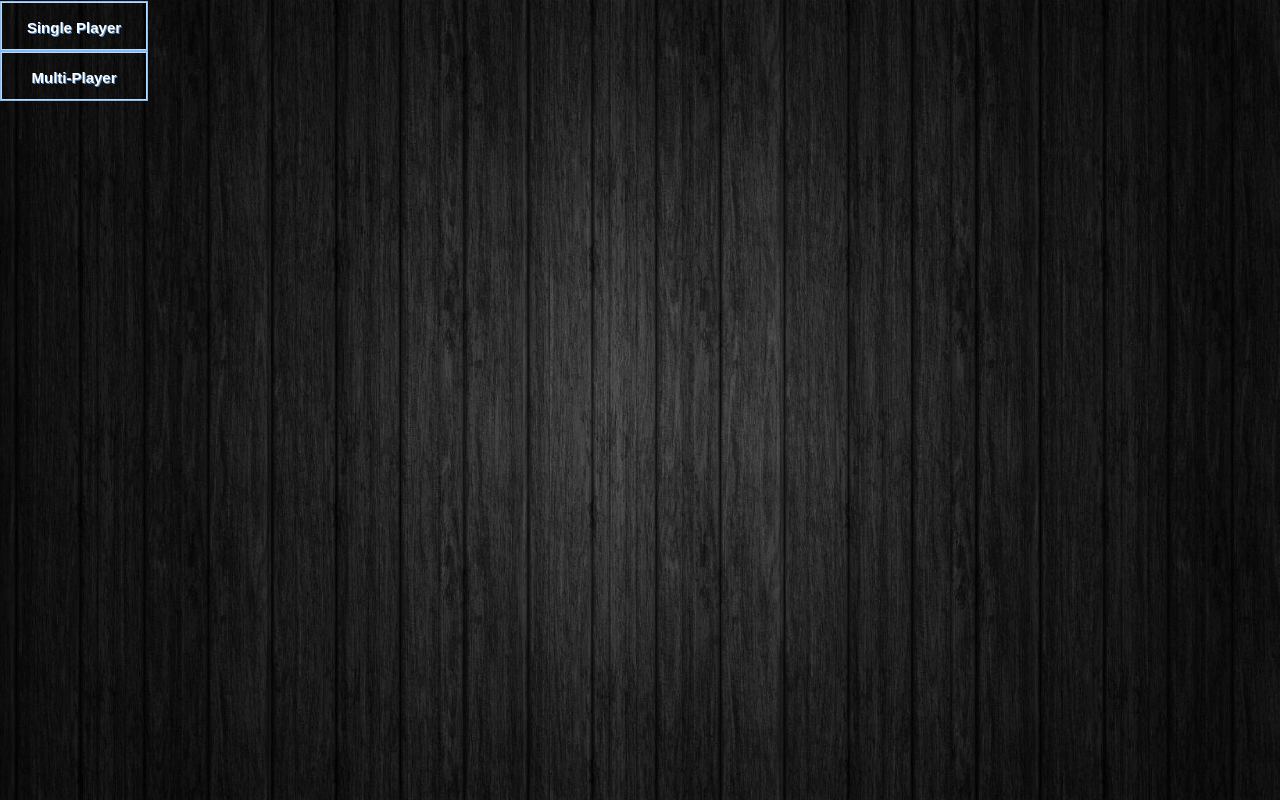
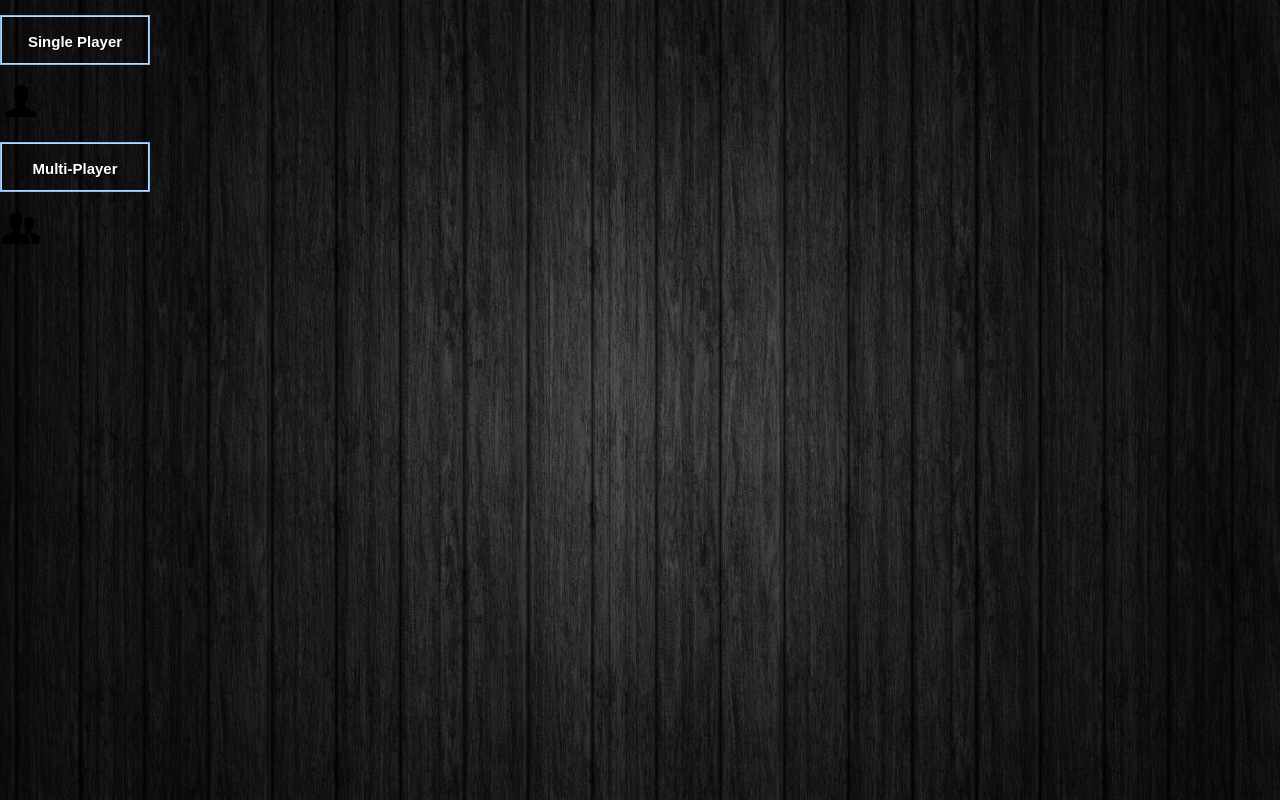
Before and after one commit to kartthikkumar/MHacksW14, a plain HTML site: page gamemode/gamemode.html in a window 1280 px wide. Drawn offline with Linux system fonts and the light colour scheme.

Commit message:
Homepage

```diff
--- a/css/style.css
+++ b/css/style.css
@@ -68,10 +68,6 @@ a {
 a:hover {
   text-decoration: underline;
 }
-
-
-
-
 
 .login {
   position: relative;
@@ -239,8 +235,15 @@ label {
 }
 
 .gamebutton {
-  position:relative;
-  top:1px;
+  position: relative;
+  margin: 15px auto;
+  margin-left: auto;
+  margin-right: auto;
+  width: 150px;
+  font-weight: 300;
+  color: #a8a7a8;
+  text-shadow: 1px 1px 0 rgba(0, 0, 0, 0.8);
+  top:0px;
   -moz-box-shadow:inset 0px 0px 0px 1px #bbdaf7;
   -webkit-box-shadow:inset 0px 0px 0px 1px #bbdaf7;
   box-shadow:inset 0px 0px 0px 1px #bbdaf7;
@@ -255,8 +258,6 @@ label {
   font-style:normal;
   height:50px;
   line-height:50px;
-  width:148px;
   text-decoration:none;
   text-align:center;
-  text-shadow:1px 1px 0px #528ecc;
 }
--- a/gamemode/gamemode.html
+++ b/gamemode/gamemode.html
@@ -20,9 +20,13 @@
       <input class="gamebutton" type="button" name="SinglePlayer" id="SinglePlayer" value="Single Player">
     </p>
 
+    <img src="../img/oneperson.png" alt="One Player" width="42" height="42">
+
     <p>
       <input class="gamebutton" type="button" name="MultiPlayer" id="MultiPlayer" value="Multi-Player">
     </p>
+
+    <img src="../img/twopeople.png" alt="Two Players" width="42" height="42">
   </form>
 
 </body>
```
Also changed, not shown: img/oneperson.png (added), img/twopeople.png (added).
